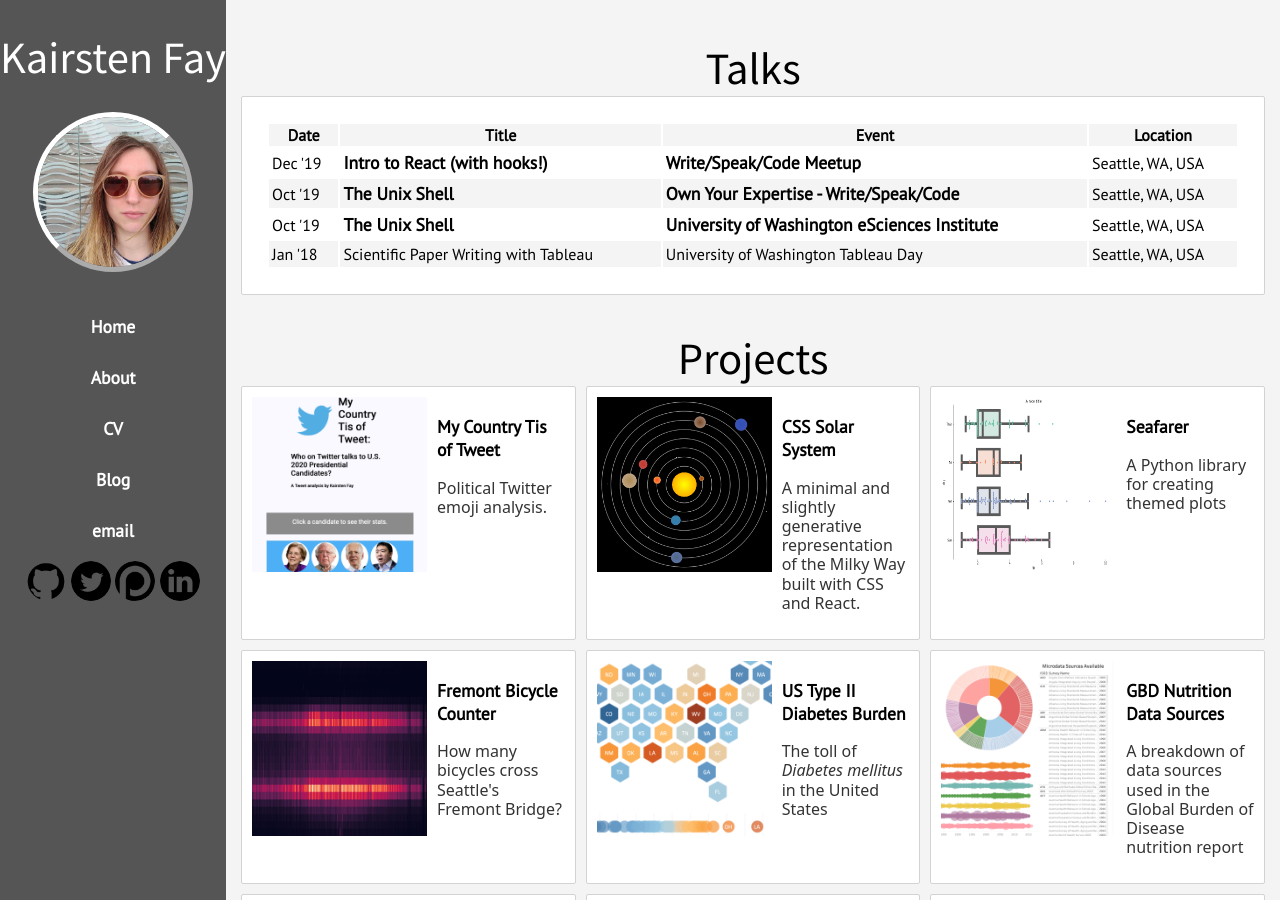
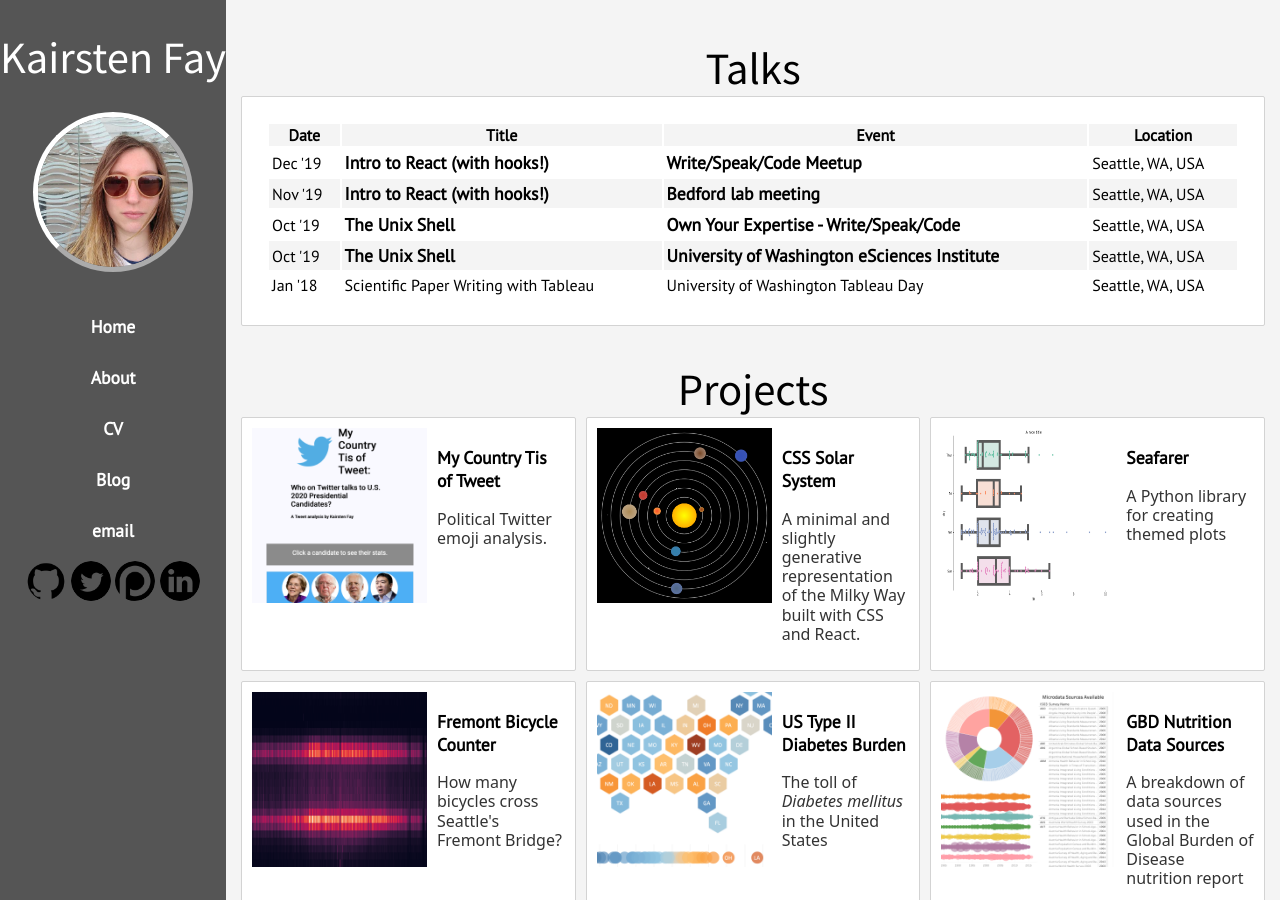
Before and after one commit to kairstenfay/kairstenfay.github.io, a Jekyll site: the page built from index.html, in a window 1280 px wide and 900 px high. Built offline with Jekyll 4.4.1, drawn with Linux system fonts in a browser that asks for light colours.

Commit message:
home: Add Bedford lab talk

```diff
--- a/index.html
+++ b/index.html
@@ -22,6 +22,18 @@ statistical analysis inference computer science software engineer ui ux fullstac
                 </td>
                 <td>
                     <a href="https://www.meetup.com/WSC-Seattle/events/266565073/">Write/Speak/Code Meetup</a>
+                </td>
+                <td>
+                    Seattle, WA, USA
+                </td>
+            </tr>
+            <tr>
+                <td>Nov '19</td>
+                <td>
+                    <a href="https://github.com/kairstenfay/intro-react">Intro to React (with hooks!)</a>
+                </td>
+                <td>
+                    <a href="https://github.com/blab/wiki/wiki/Lab-meeting-Fall-2019">Bedford lab meeting</a>
                 </td>
                 <td>
                     Seattle, WA, USA
```
